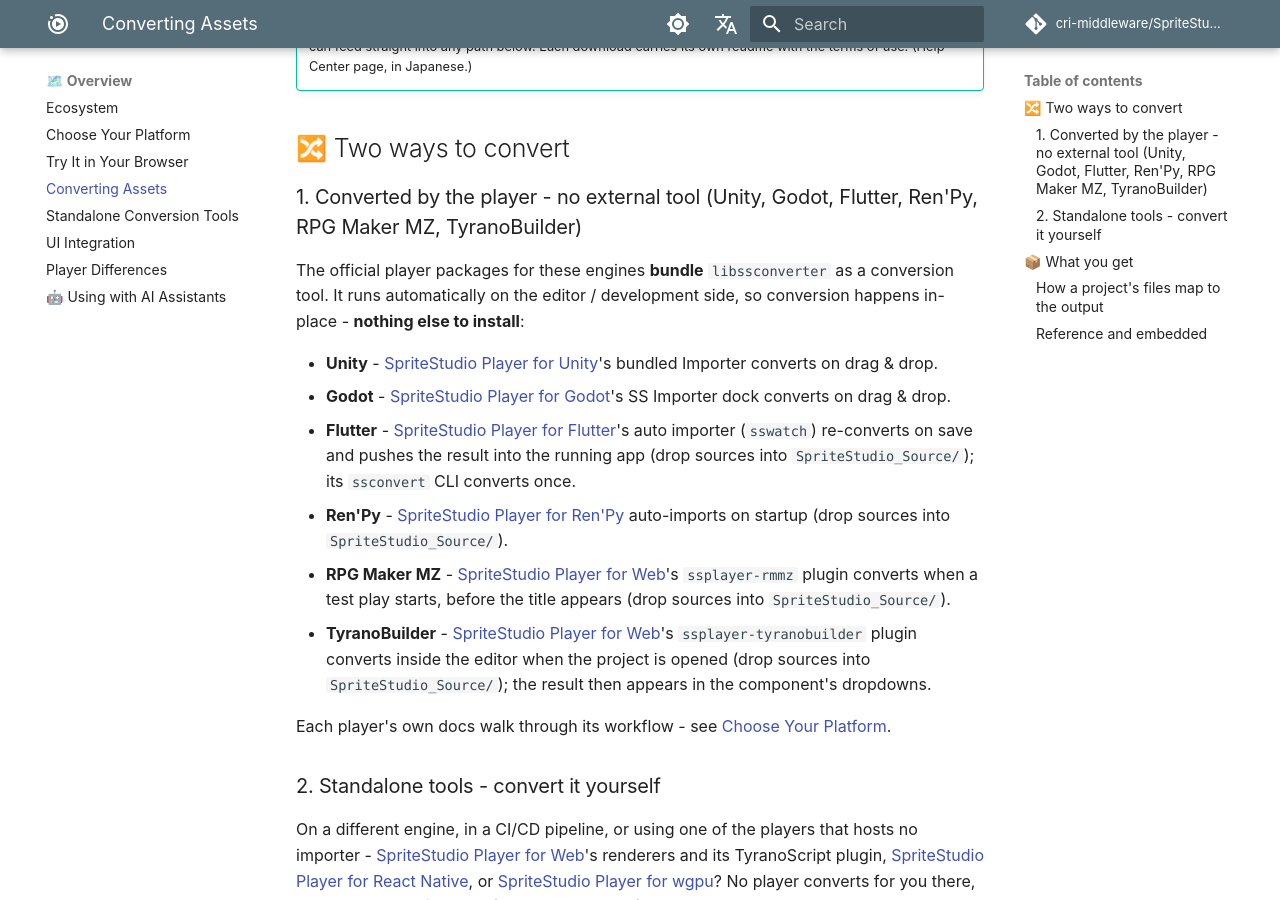
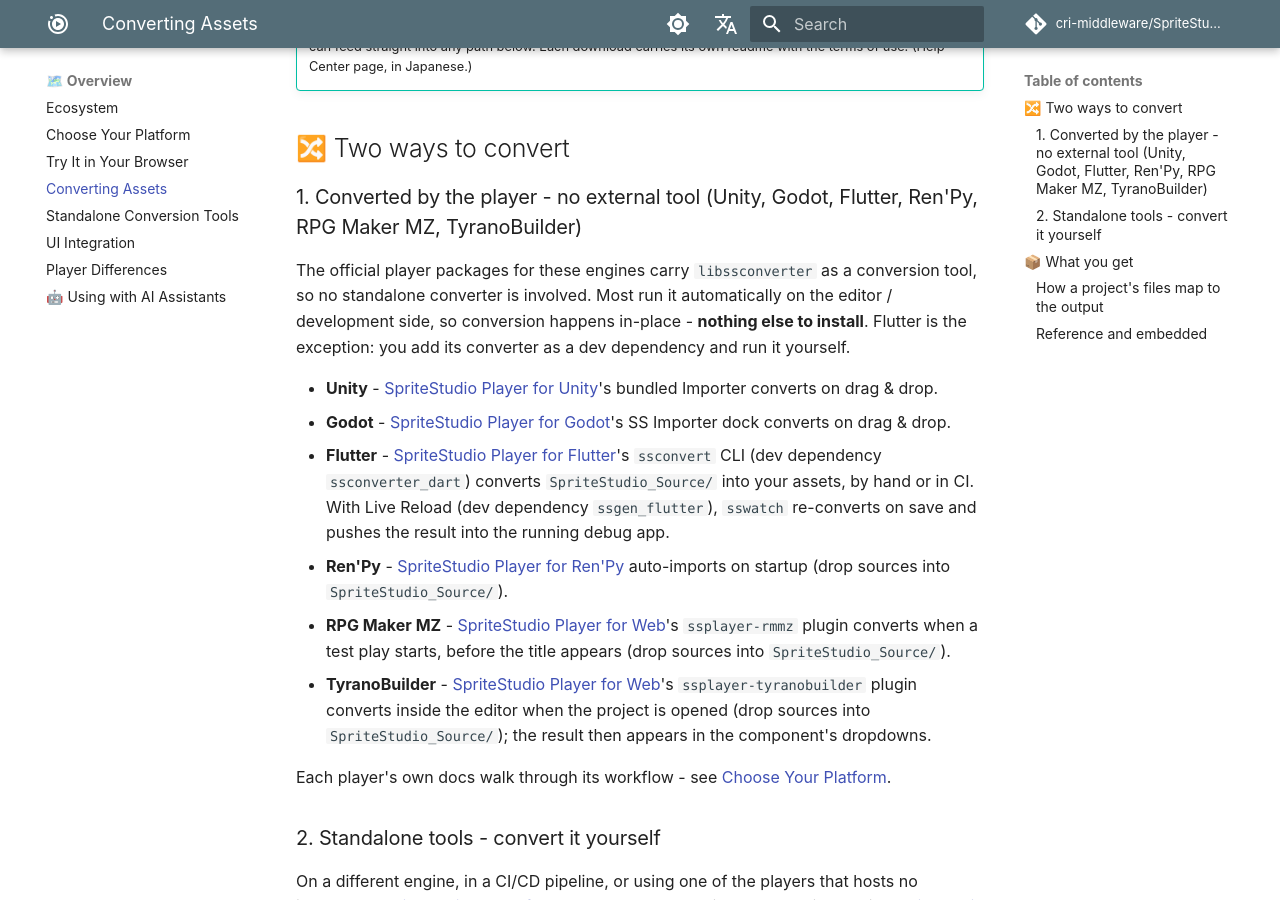
Before and after one commit to cri-middleware/SpriteStudio-Docs, an MkDocs documentation site: the page built from docs/en/overview/conversion.md, in a window 1280 px wide and 900 px high, scrolled down 451 px. Built offline with MkDocs 1.6.1 and Material for MkDocs 9.7.7, drawn with Linux system fonts in a browser that asks for light colours; comment, search, counter and statistics services are not loaded; some of the changed text lies outside the part shown.

Commit message:
docs: say Flutter's converter is a dev dependency you run
conversion.md grouped Flutter with the players whose bundled converter runs by itself with nothing else to install. On Flutter the converter is the ssconverter_dart dev dependency, run as ssconvert by hand or in CI, and sswatch comes from a second dev dependency, ssgen_flutter, which the portal never named. Its ssconvert also writes embedded output with --embedded. The mapping table also gains the effect, sound and font files, which are folded into the .ssab like the cell map.

```diff
--- a/docs/en/overview/conversion.md
+++ b/docs/en/overview/conversion.md
@@ -19,14 +19,16 @@ are defined against that version, and conversion does not upgrade an older proje
 
 ### 1. Converted by the player - no external tool (Unity, Godot, Flutter, Ren'Py, RPG Maker MZ, TyranoBuilder)
 
-The official player packages for these engines **bundle** `libssconverter` as a conversion tool.
-It runs automatically on the editor / development side, so conversion happens
-in-place - **nothing else to install**:
+The official player packages for these engines carry `libssconverter` as a conversion tool, so
+no standalone converter is involved. Most run it automatically on the editor / development side,
+so conversion happens in-place - **nothing else to install**. Flutter is the exception: you add
+its converter as a dev dependency and run it yourself.
 
 - **Unity** - [SpriteStudio Player for Unity](../players/unity.md)'s bundled Importer converts on drag & drop.
 - **Godot** - [SpriteStudio Player for Godot](../players/godot.md)'s SS Importer dock converts on drag & drop.
-- **Flutter** - [SpriteStudio Player for Flutter](../players/flutter.md)'s auto importer (`sswatch`) re-converts on save and pushes the
-  result into the running app (drop sources into `SpriteStudio_Source/`); its `ssconvert` CLI converts once.
+- **Flutter** - [SpriteStudio Player for Flutter](../players/flutter.md)'s `ssconvert` CLI (dev dependency `ssconverter_dart`)
+  converts `SpriteStudio_Source/` into your assets, by hand or in CI. With Live Reload (dev dependency
+  `ssgen_flutter`), `sswatch` re-converts on save and pushes the result into the running debug app.
 - **Ren'Py** - [SpriteStudio Player for Ren'Py](../players/renpy.md) auto-imports on startup (drop sources into `SpriteStudio_Source/`).
 - **RPG Maker MZ** - [SpriteStudio Player for Web](../players/web.md)'s `ssplayer-rmmz` plugin converts when a test play
   starts, before the title appears (drop sources into `SpriteStudio_Source/`).
@@ -67,6 +69,7 @@ conversion path you take**.
 | `.ssae` (animation pack) | Part structure and keyframes | Becomes one `.ssab` |
 | `.ssce` (cell map) | The image used, and the cells cut out of it (position, size, pivot) | **Never becomes a file of its own - it is folded into the `.ssab`** |
 | `.ssqe` (sequence) | A playlist of animations | Becomes one `.ssqb` |
+| `.ssee` (effect), `.ssse` (sound), `.fnt` (bitmap font) | Effects, sound settings and fonts the animations use | **Folded into the `.ssab`**, like the `.ssce`. The sound files they name are copied to the output location like images (inside the `.ssab` when [embedded](#reference-and-embedded)) |
 | Images (`.png` and so on) | The artwork itself | Copied to the output location and referenced by the `.ssab` (inside the `.ssab` when [embedded](#reference-and-embedded)) |
 
 See the [Glossary](../sdk/glossary.md) for the terms and the
@@ -87,7 +90,7 @@ A `.ssab` comes in two kinds, which differ in where the images and sounds live.
 | **Reference** | Outside the `.ssab`, copied to the output location on conversion | All | Handing the files to the engine's own asset management. Images can be swapped, and shared by several `.ssab` |
 | **Embedded** | Inside the `.ssab` | Web, Flutter, React Native, wgpu | Shipping a single file, as with web ads or small apps |
 
-Conversion by a player produces reference by default. Embedded comes from a standalone tool's
-embedded mode (`--embedded` on the CLI, **Embedded Assets** in the GUI and the browser tool).
+Conversion by a player produces reference by default. Embedded comes from an embedded mode:
+`--embedded` on the CLI and on Flutter's `ssconvert`, **Embedded Assets** in the GUI and the browser tool.
 Unity, Godot and Ren'Py do not read embedded, so give them reference. Embedded's constraints are
 in [Shared Limitations](../sdk/limitations.md).
```
Also changed, not shown: docs/en/players/flutter.md (+3 -2 lines), docs/ja/overview/conversion.md (+5 -4 lines), docs/ja/players/flutter.md (+1 -1 lines).
